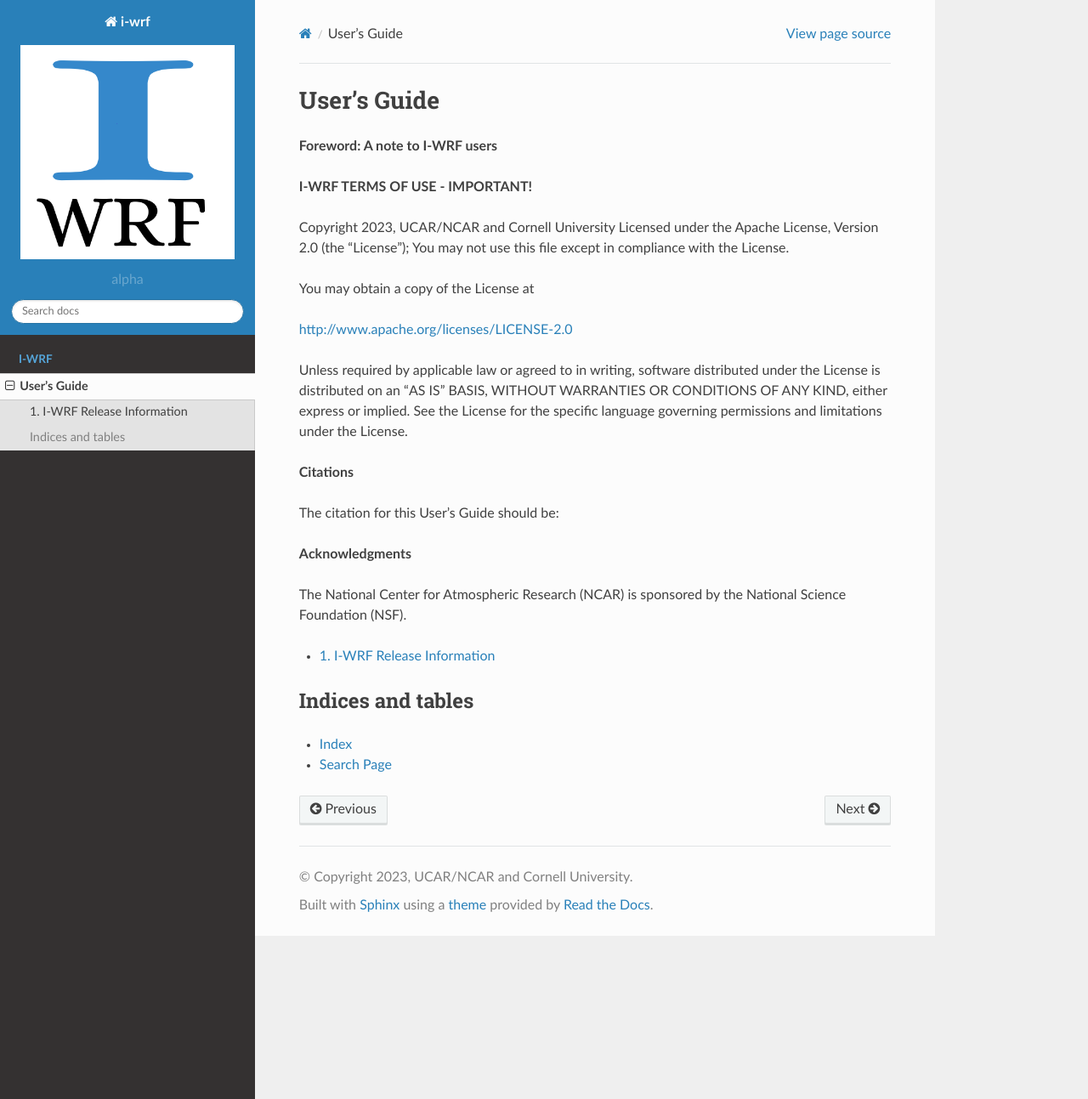
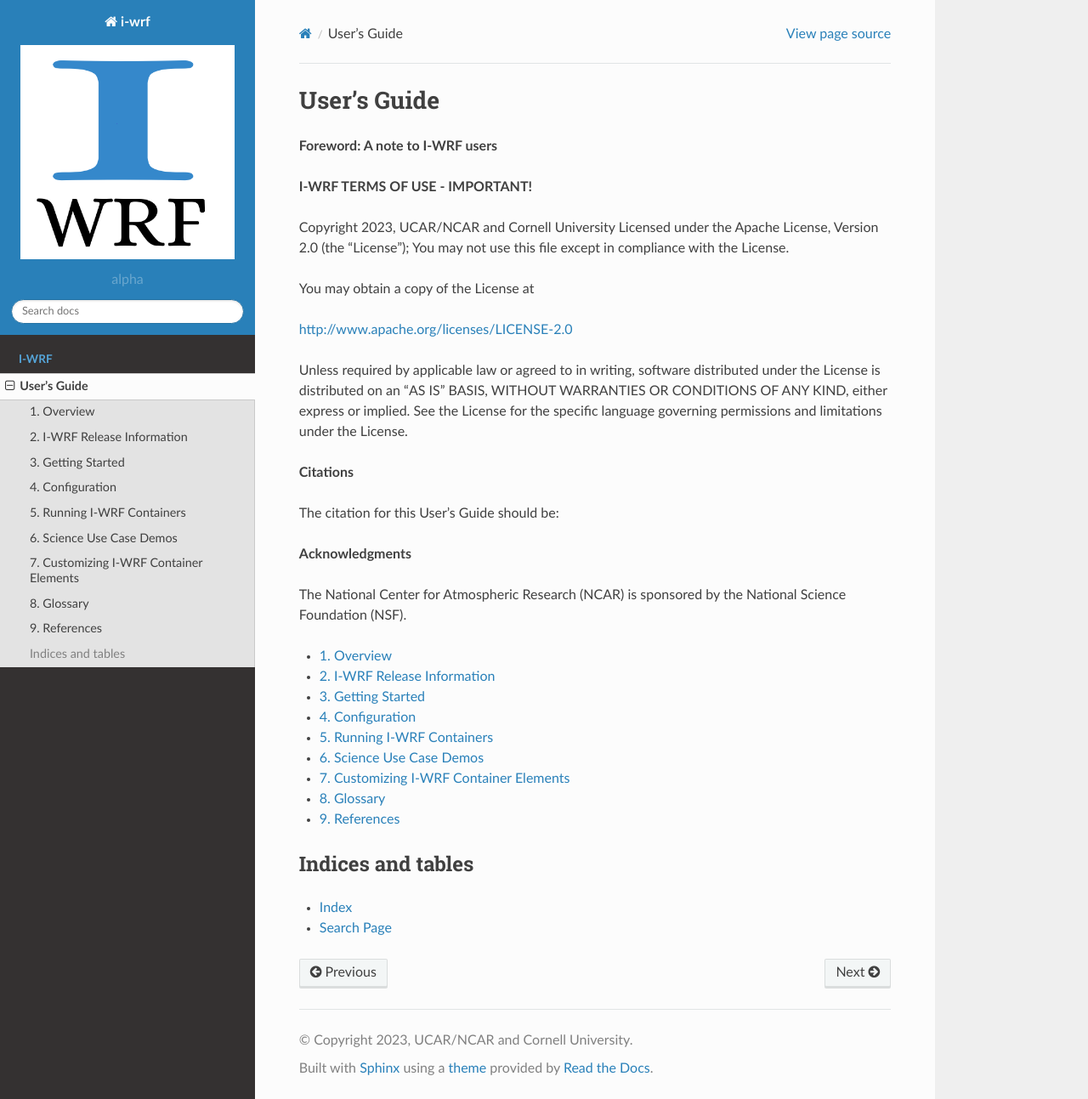
Before and after one commit to NCAR/i-wrf, a Sphinx documentation site: the page built from docs/Users_Guide/index.rst, in a window 1280 px wide and 1293 px high. Shown: the whole window at 85% size. Built offline with Sphinx 7.4.7 and the Read the Docs theme 2.0.0, drawn with Linux system fonts in a browser that asks for light colours; comment, search, counter and statistics services are not loaded.

Commit message:
per #37, added initial outline for User's Guide chapters

```diff
--- /dev/null
+++ b/docs/Users_Guide/gettingstarted.rst
@@ -0,0 +1,3 @@
+***************
+Getting Started
+***************
--- /dev/null
+++ b/docs/Users_Guide/glossary.rst
@@ -0,0 +1,3 @@
+********
+Glossary
+********
--- a/docs/Users_Guide/index.rst
+++ b/docs/Users_Guide/index.rst
@@ -34,7 +34,15 @@ The National Center for Atmospheric Research (NCAR) is sponsored by the National
    :titlesonly:
    :numbered: 4
 
+   overview
    release-notes
+   gettingstarted
+   configuration
+   running
+   examples
+   customization
+   glossary
+   references
 
 .. only:: html
 
--- /dev/null
+++ b/docs/Users_Guide/overview.rst
@@ -0,0 +1,3 @@
+********
+Overview
+********
--- /dev/null
+++ b/docs/Users_Guide/references.rst
@@ -0,0 +1,3 @@
+**********
+References
+**********
```
Also changed, not shown: docs/Users_Guide/configuration.rst (added, +9 -0 lines), docs/Users_Guide/customization.rst (added, +12 -0 lines), docs/Users_Guide/examples.rst (added, +15 -0 lines), docs/Users_Guide/running.rst (added, +29 -0 lines).
